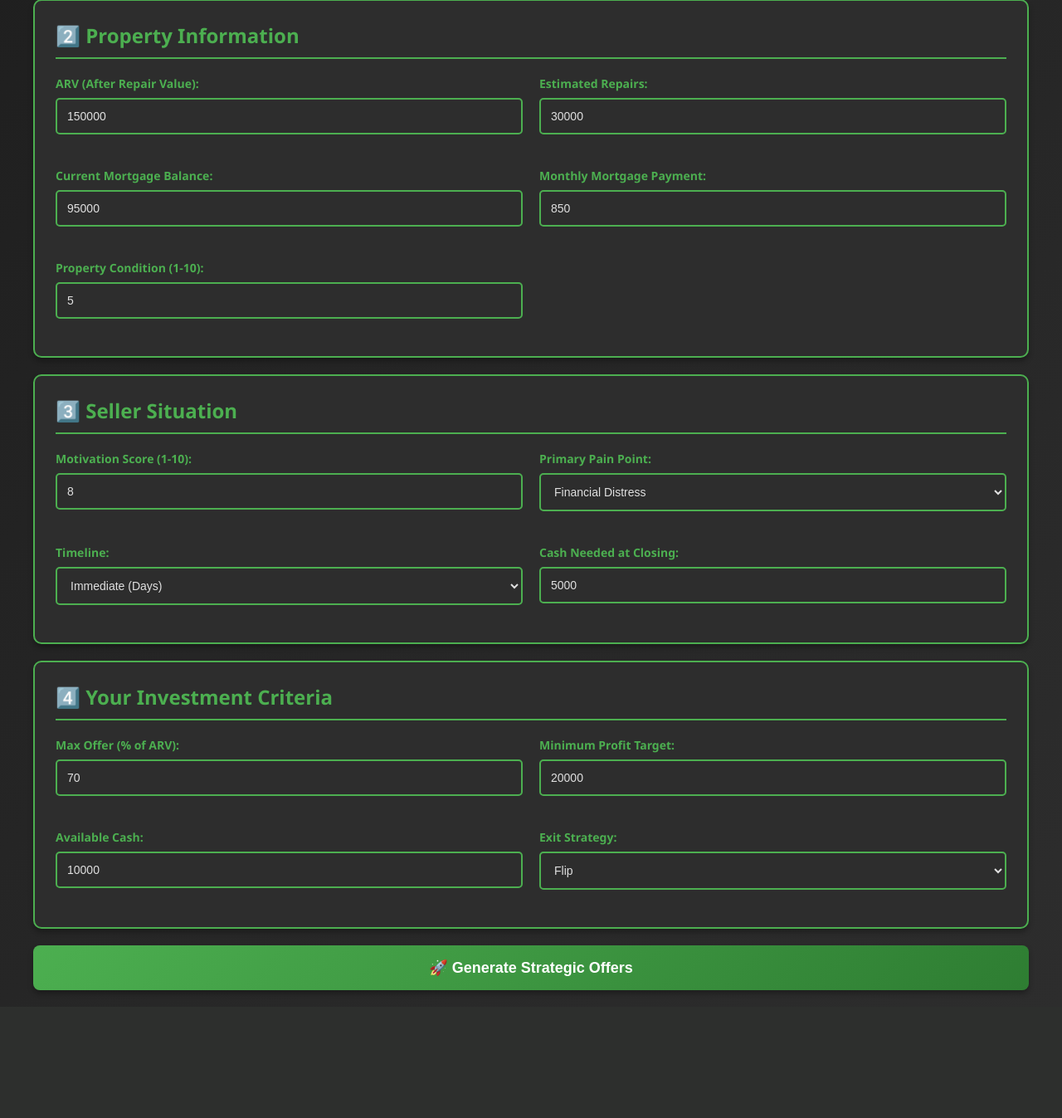
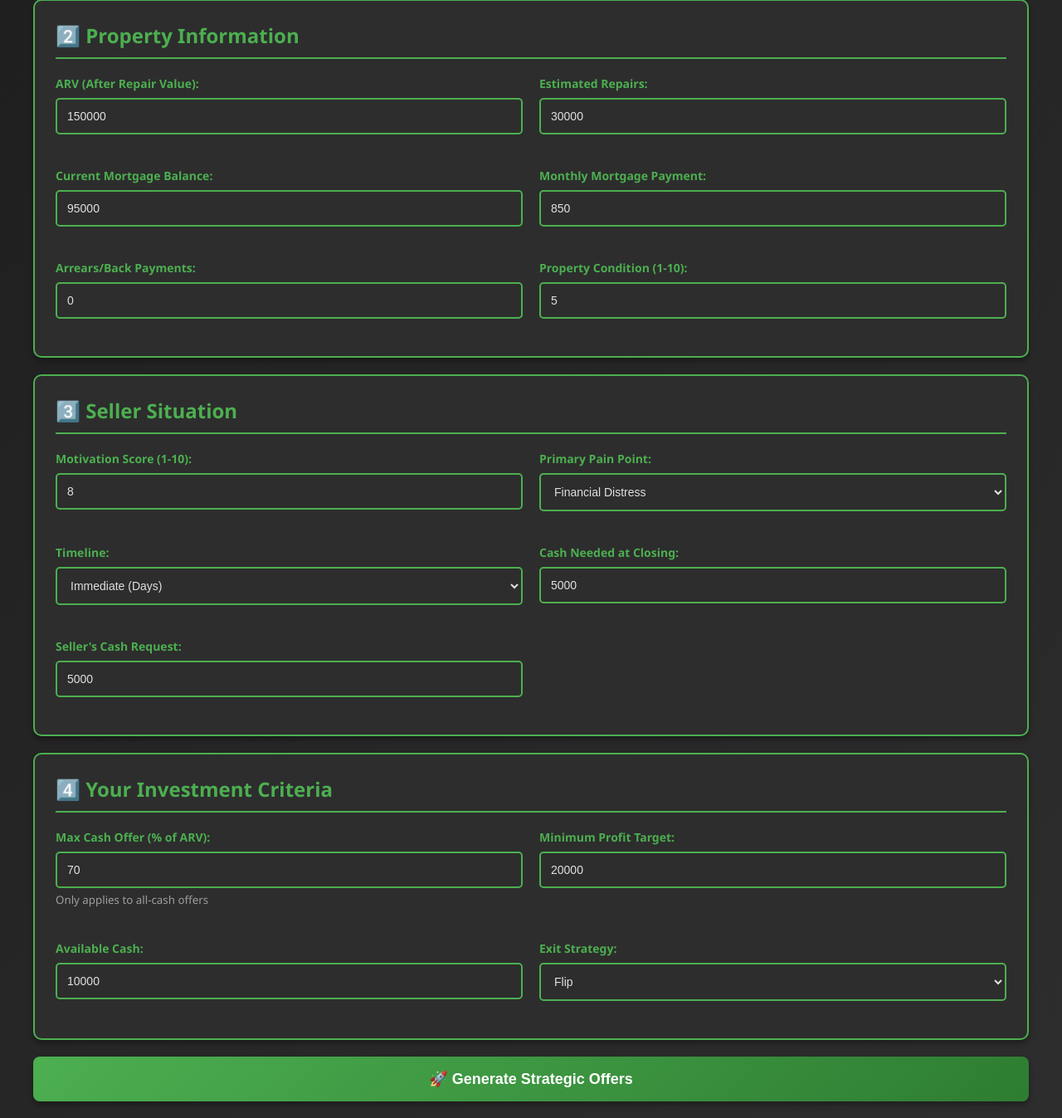
Before and after one commit to CommandoREI/ai-offer-creator, a Flask app: page / in a window 1280 px wide. Shown: the part 988-2335 px from the top of the page at 83% size. Before the commit the page ends 2187 px from the top, so only its background shows below. Run offline with Flask 3, Linux system fonts and the light colour scheme.

Commit message:
Add Subject-To specific calculation logic: arrears field, seller cash request, conditional max offer %, payment split support

```diff
--- a/app.py
+++ b/app.py
@@ -87,7 +87,8 @@ def generate_offers():
             'repairs': float(data.get('repairs', 0)),
             'mortgage_balance': float(data.get('mortgage_balance', 0)),
             'monthly_payment': float(data.get('monthly_payment', 0)),
-            'condition': data.get('condition', 5)
+            'condition': data.get('condition', 5),
+            'arrears': float(data.get('arrears', 0))  # New: back payments/arrears
         }
 
         # Seller data
@@ -96,12 +97,14 @@ def generate_offers():
             'pain_point': data.get('pain_point', ''),
             'timeline': data.get('timeline', ''),
             'cash_needed': float(data.get('cash_needed', 0)),
+            'seller_cash_request': float(data.get('seller_cash_request', 0)),  # New: what seller is asking for
             'priorities': data.get('priorities', [])
         }
 
         # Investor criteria
+        # max_offer_percent only applies to cash offers
         investor_data = {
-            'max_offer_percent': float(data.get('max_offer_pct', 70)),
+            'max_offer_percent': float(data.get('max_offer_pct', 70)) if data.get('max_offer_pct') else None,
             'min_profit': float(data.get('min_profit', 20000)),
             'available_cash': float(data.get('available_cash', 10000)),
             'exit_strategy': data.get('exit_strategy', 'flip')
@@ -138,6 +141,7 @@ PROPERTY DETAILS:
 - ARV (After Repair Value): ${property_data['arv']:,.0f}
 - Estimated Repairs: ${property_data['repairs']:,.0f}
 - Current Mortgage: ${property_data['mortgage_balance']:,.0f}
+- Arrears/Back Payments: ${property_data['arrears']:,.0f}
 - Monthly Payment: ${property_data['monthly_payment']:,.0f}
 - Property Condition: {property_data['condition']}/10
 
@@ -146,10 +150,11 @@ SELLER SITUATION:
 - Primary Pain Point: {seller_data['pain_point']}
 - Timeline: {seller_data['timeline']}
 - Cash Needed at Closing: ${seller_data['cash_needed']:,.0f}
+- Seller's Cash Request: ${seller_data['seller_cash_request']:,.0f}
 - Priorities: {', '.join(seller_data['priorities'])}
 
 INVESTOR CRITERIA:
-- Max Offer: {investor_data['max_offer_percent']}% of ARV
+- Max Cash Offer: {investor_data['max_offer_percent']}% of ARV (only applies to all-cash offers)
 - Minimum Profit Target: ${investor_data['min_profit']:,.0f}
 - Available Cash: ${investor_data['available_cash']:,.0f}
 - Exit Strategy: {investor_data['exit_strategy']}
@@ -164,14 +169,32 @@ Generate TWO complete offer scenarios. The weighting determines relative attract
 - Lower weight (<50%) = Less attractive but still legitimate (lower price, less cash, longer timeline)
 - Equal weight (50/50) = Both equally attractive with different benefits
 
+IMPORTANT CALCULATION RULES:
+
+FOR SUBJECT-TO OFFERS:
+- Base amount = Mortgage Balance + Arrears
+- Auto-generate TWO variations of cash at closing based on seller's request:
+  * Offer variation 1: ~80% of seller's cash request (e.g., $4,000 if they want $5,000) - all upfront
+  * Offer variation 2: ~120% of seller's cash request (e.g., $6,000 if they want $5,000) - with payment split
+- For variation 2, split the payment: 50% at closing, 50% in 60 days (e.g., "$3,000 now + $3,000 in 60 days")
+- This creates a "decision point" for the seller - more total cash but delayed vs less cash but immediate
+- Purchase price = Mortgage Balance + Arrears (you're taking over the debt)
+- The small cash difference ($2,000) is negligible for investor but creates psychological choice
+
+FOR ALL-CASH OFFERS:
+- Purchase price = ARV × Max Cash Offer Percentage
+- Cash at closing = Purchase price - Mortgage Balance - Arrears
+- If cash at closing is negative, this offer is NOT viable (seller would owe money at closing)
+- Only present cash offers when the math works for the seller
+
 For each offer, provide:
-1. Purchase price (realistic based on ARV and strategy)
-2. Cash at closing (what seller receives after mortgage payoff)
-3. Payment structure (if applicable)
+1. Purchase price (calculated per rules above)
+2. Cash at closing (what seller receives after mortgage/arrears payoff)
+3. Payment structure (for Subject-To, include split payment details if applicable)
 4. Closing timeline
 5. Key terms and conditions
 6. 3-4 seller benefits (why this works for them)
-7. Presentation script (how to verbally present this offer)
+7. Presentation script (emphasize payment split as flexibility/benefit for Subject-To variation 2)
 8. Strategic notes for investor (negotiation tips, fallback positions)
 
 Return ONLY valid JSON in this exact format:
--- a/templates/index.html
+++ b/templates/index.html
@@ -483,7 +483,7 @@
                         <h3>Offer A</h3>
                         <div class="form-group">
                             <label>Strategy:</label>
-                            <select id="strategy1" onchange="updateStrategyInfo('strategy1', 'info1')">
+                            <select id="strategy1" onchange="updateStrategyInfo('strategy1', 'info1'); toggleMaxOfferField();">
                                 <option value="cash">All Cash</option>
                                 <option value="subject_to" selected>Subject-To (Take Over Payments)</option>
                                 <option value="lease_option">Lease Option</option>
@@ -513,7 +513,7 @@
                         <h3>Offer B</h3>
                         <div class="form-group">
                             <label>Strategy:</label>
-                            <select id="strategy2" onchange="updateStrategyInfo('strategy2', 'info2')">
+                            <select id="strategy2" onchange="updateStrategyInfo('strategy2', 'info2'); toggleMaxOfferField();">
                                 <option value="cash" selected>All Cash</option>
                                 <option value="subject_to">Subject-To (Take Over Payments)</option>
                                 <option value="lease_option">Lease Option</option>
@@ -561,6 +561,10 @@
                         <input type="number" id="monthly_payment" placeholder="850" value="850">
                     </div>
                     <div class="form-group">
+                        <label>Arrears/Back Payments:</label>
+                        <input type="number" id="arrears" placeholder="0" value="0">
+                    </div>
+                    <div class="form-group">
                         <label>Property Condition (1-10):</label>
                         <input type="number" id="condition" min="1" max="10" placeholder="5" value="5">
                     </div>
@@ -600,6 +604,10 @@
                         <label>Cash Needed at Closing:</label>
                         <input type="number" id="cash_needed" placeholder="5000" value="5000">
                     </div>
+                    <div class="form-group">
+                        <label>Seller's Cash Request:</label>
+                        <input type="number" id="seller_cash_request" placeholder="5000" value="5000">
+                    </div>
                 </div>
             </div>
 
@@ -607,9 +615,10 @@
             <div class="card">
                 <h2>4️⃣ Your Investment Criteria</h2>
                 <div style="display: grid; grid-template-columns: 1fr 1fr; gap: 20px;">
-                    <div class="form-group">
-                        <label>Max Offer (% of ARV):</label>
+                    <div class="form-group" id="max_offer_field">
+                        <label>Max Cash Offer (% of ARV):</label>
                         <input type="number" id="max_offer_percent" min="50" max="100" placeholder="70" value="70">
+                        <small style="color: #9e9e9e; display: block; margin-top: 5px;">Only applies to all-cash offers</small>
                     </div>
                     <div class="form-group">
                         <label>Minimum Profit Target:</label>
@@ -695,6 +704,7 @@
                 strategies = data;
                 updateStrategyInfo('strategy1', 'info1');
                 updateStrategyInfo('strategy2', 'info2');
+                toggleMaxOfferField();
             });
 
         function setMode(mode) {
@@ -742,6 +752,19 @@
             }
         }
 
+        function toggleMaxOfferField() {
+            // Show max_offer_field only if either strategy is 'cash'
+            const strategy1 = document.getElementById('strategy1').value;
+            const strategy2 = document.getElementById('strategy2').value;
+            const maxOfferField = document.getElementById('max_offer_field');
+
+            if (strategy1 === 'cash' || strategy2 === 'cash') {
+                maxOfferField.style.display = 'block';
+            } else {
+                maxOfferField.style.display = 'none';
+            }
+        }
+
         function applyPreset(preset) {
             switch(preset) {
                 case 'sub2_vs_cash':
@@ -773,6 +796,7 @@
             updateWeight('weight1', 'weight1Display', 'weight2', 'weight2Display');
             updateStrategyInfo('strategy1', 'info1');
             updateStrategyInfo('strategy2', 'info2');
+            toggleMaxOfferField();
         }
 
         async function generateOffers() {
@@ -789,12 +813,14 @@
                 arv: document.getElementById('arv').value,
                 repairs: document.getElementById('repairs').value,
                 mortgage_balance: document.getElementById('mortgage_balance').value,
+                arrears: document.getElementById('arrears').value,
                 monthly_payment: document.getElementById('monthly_payment').value,
                 condition: document.getElementById('condition').value,
                 motivation: document.getElementById('motivation_score').value,
                 pain_point: document.getElementById('pain_point').value,
                 timeline: document.getElementById('timeline').value,
                 cash_needed: document.getElementById('cash_needed').value,
+                seller_cash_request: document.getElementById('seller_cash_request').value,
                 max_offer_pct: document.getElementById('max_offer_percent').value,
                 min_profit: document.getElementById('min_profit').value,
                 available_cash: document.getElementById('available_cash').value,
```
